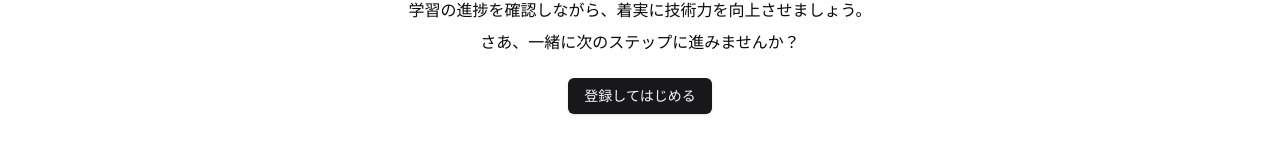
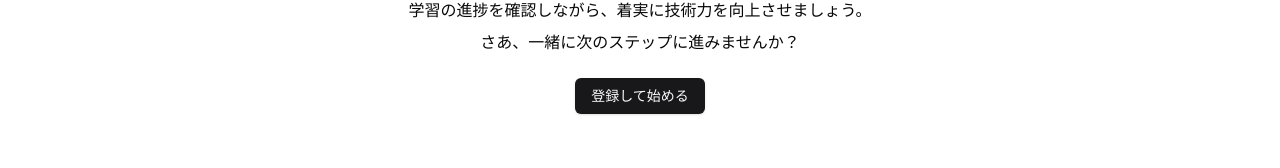
Before and after one commit to empelt/web-tech-dojo, a React (Vite) app in the folder frontend/: page / in a window 1280 px wide. Shown: the part 362-530 px from the top of the page. Built offline with nearby package versions, Linux system fonts and the light colour scheme; no server answers.

Commit message:
fix styles (#48)

```diff
--- a/frontend/src/App.tsx
+++ b/frontend/src/App.tsx
@@ -1,6 +1,7 @@
 import { useNavigate } from 'react-router'
 
 import { Button } from './components/ui/button'
+import { auth } from './lib/firebase'
 
 const App = () => {
   const navigate = useNavigate()
@@ -20,7 +21,7 @@ const App = () => {
         <p>さあ、一緒に次のステップに進みませんか？</p>
       </div>
       <Button className="mt-6" onClick={() => navigate('/signup')}>
-        登録してはじめる
+        {auth.currentUser ? '問題一覧へ' : '登録して始める'}
       </Button>
     </div>
   )
--- a/frontend/src/components/Layout/index.tsx
+++ b/frontend/src/components/Layout/index.tsx
@@ -32,7 +32,7 @@ const Layout = ({
 
   return (
     <div className={ showFooter ? 'h-[100vh] grid grid-rows-[1fr_auto]' : 'h-[100vh]' }>
-      <div className= { showHeader ? 'max-h-full mx-auto grid grid-rows-[auto_1fr] overflow-hidden' : '' }>
+      <div className= { showHeader ? 'h-full mx-auto grid grid-rows-[auto_1fr] overflow-hidden' : '' }>
         {showHeader && <Header />}
         <div className='overflow-scroll hidden-scrollbar pb-4'>
           <Outlet />
--- a/frontend/src/pages/questions/components/table.tsx
+++ b/frontend/src/pages/questions/components/table.tsx
@@ -135,9 +135,9 @@ const QuestionsTable = ({ questions, onBookmark, loading }: Props) => {
                 <div className="flex items-center ">
                   <Progress
                     className="w-[100px] mr-1"
-                    value={question.progress}
+                    value={Math.max(question.progress, 0)}
                   />
-                  <span>{question.progress}%</span>
+                  <span>{Math.max(question.progress, 0)}%</span>
                 </div>
               </TableCell>
               <TableCell className="text-right">
```
